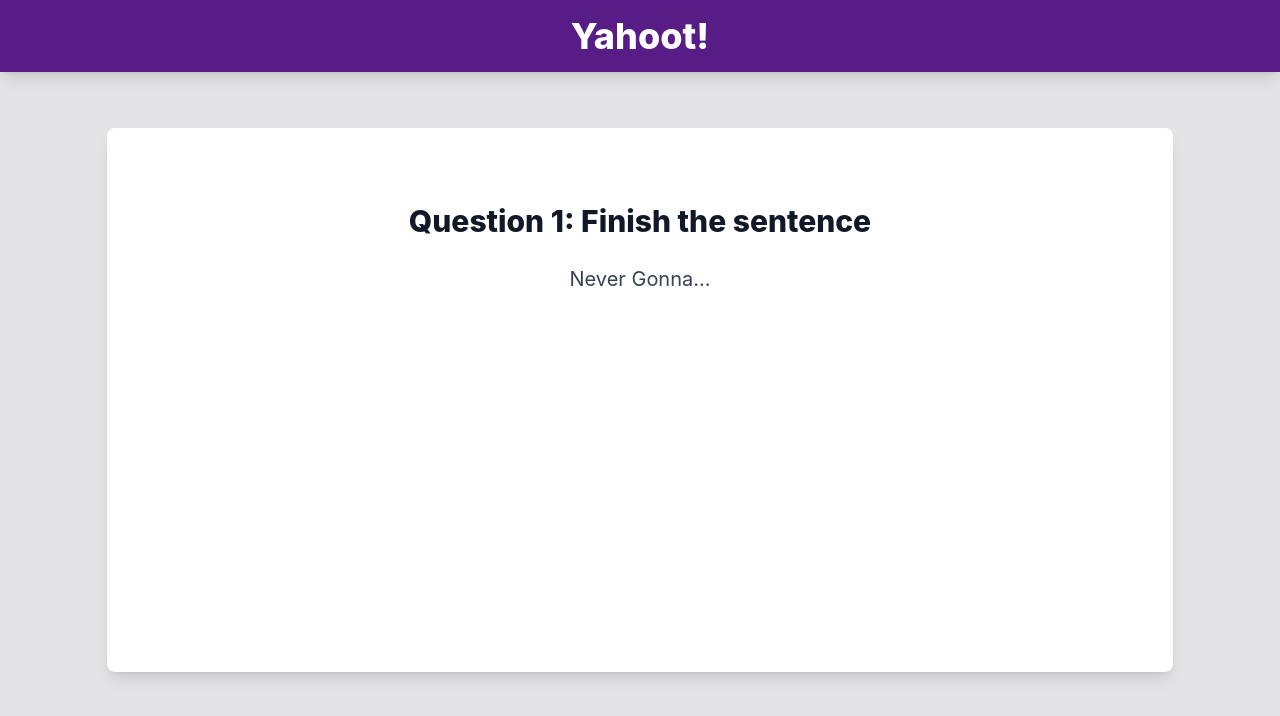
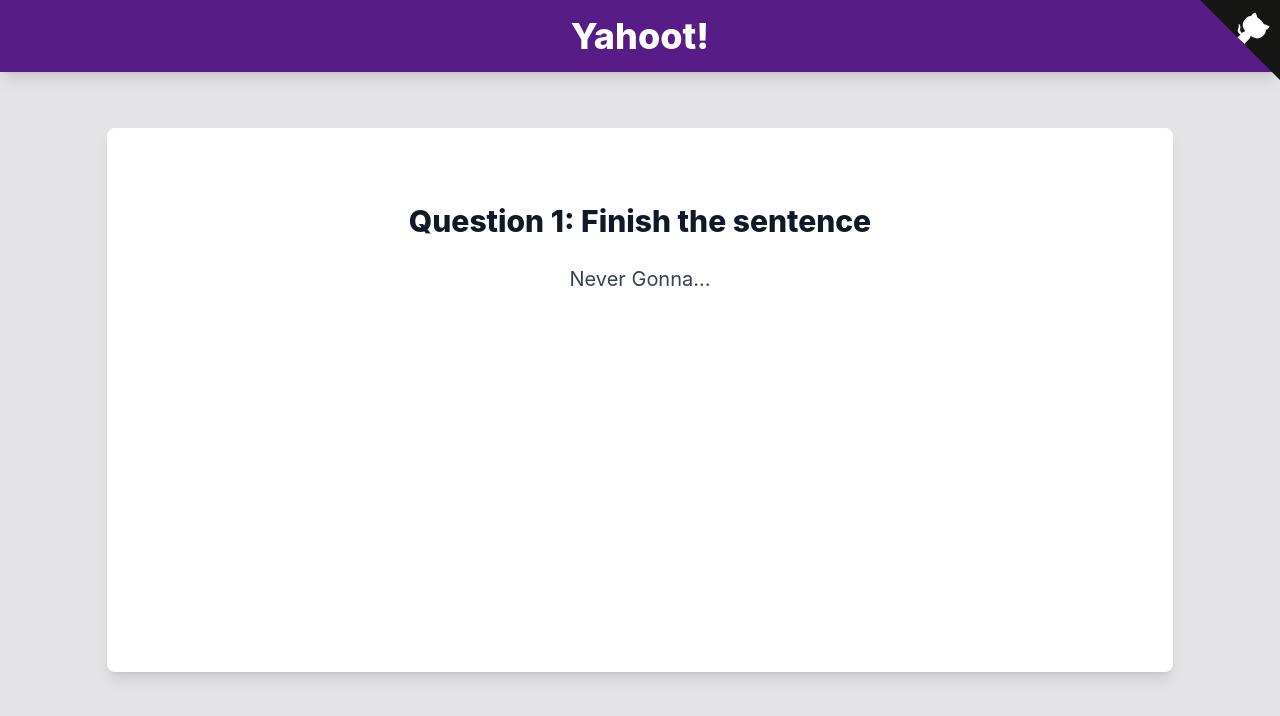
Before and after one commit to redfrogsss/rickroll-prank, a React (Vite) app: page /kahoot-question in a window 1280 px wide. Shown: the top 716 px of the page. Built offline with nearby package versions, Linux system fonts and the light colour scheme.

Commit message:
feat: show github link

```diff
--- a/src/App.tsx
+++ b/src/App.tsx
@@ -28,10 +28,27 @@ const pages = [
 
 const router = createBrowserRouter(pages);
 
+const GitHubLink = () => {
+
+  const url = "https://github.com/redfrogsss/rickroll-prank";
+
+  return (
+    <a href={url} target="_blank" title="Source code of this project" className="absolute top-0 right-0 z-50">
+      <svg xmlns="http://www.w3.org/2000/svg" width="80" height="80" viewBox="0 0 250 250" fill="#fff">
+        <path d="M0 0l115 115h15l12 27 108 108V0z" fill="#151513" />
+        <path  d="M128 109c-15-9-9-19-9-19 3-7 2-11 2-11-1-7 3-2 3-2 4 5 2 11 2 11-3 10 5 15 9 16" fill="#fff"/>
+        <path  d="M115 115s4 2 5 0l14-14c3-2 6-3 8-3-8-11-15-24 2-41 5-5 10-7 16-7 1-2 3-7 12-11 0 0 5 3 7 16 4 2 8 5 12 9s7 8 9 12c14 3 17 7 17 7-4 8-9 11-11 11 0 6-2 11-7 16-16 16-30 10-41 2 0 3-1 7-5 11l-12 11c-1 1 1 5 1 5z" fill="#fff"/>
+      </svg>
+    </a>
+  )
+
+}
+
 function App() {
   return <PagesContext.Provider value={pages}>
     <RickrollContext.Provider value={rickroll}>
-    <RouterProvider router={router} />
+      <GitHubLink />
+      <RouterProvider router={router} />
     </RickrollContext.Provider>
   </PagesContext.Provider>
 }
```
Also changed, not shown: public/github-corner-right.svg (added).
